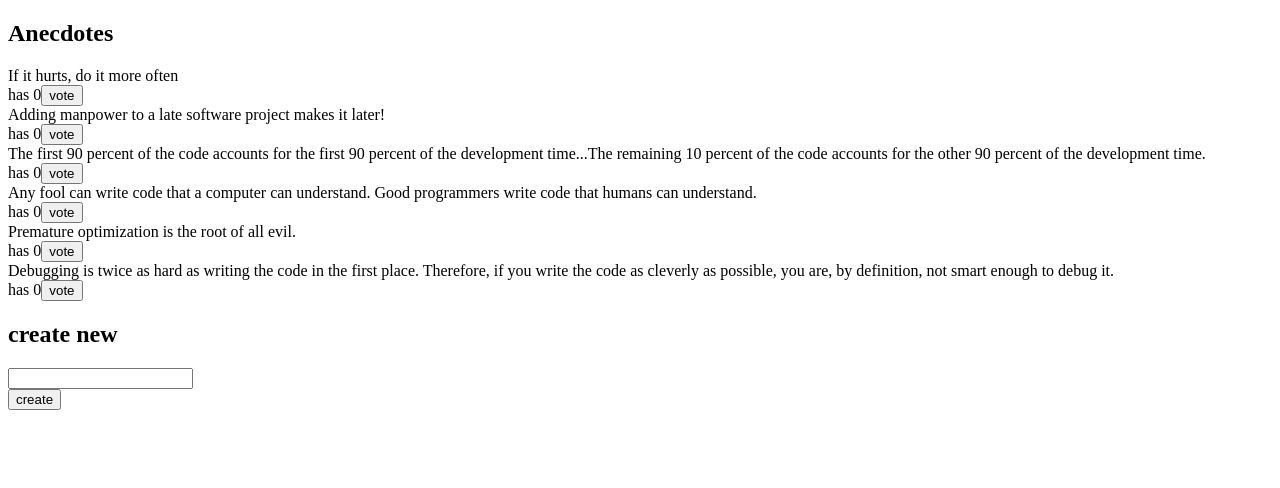
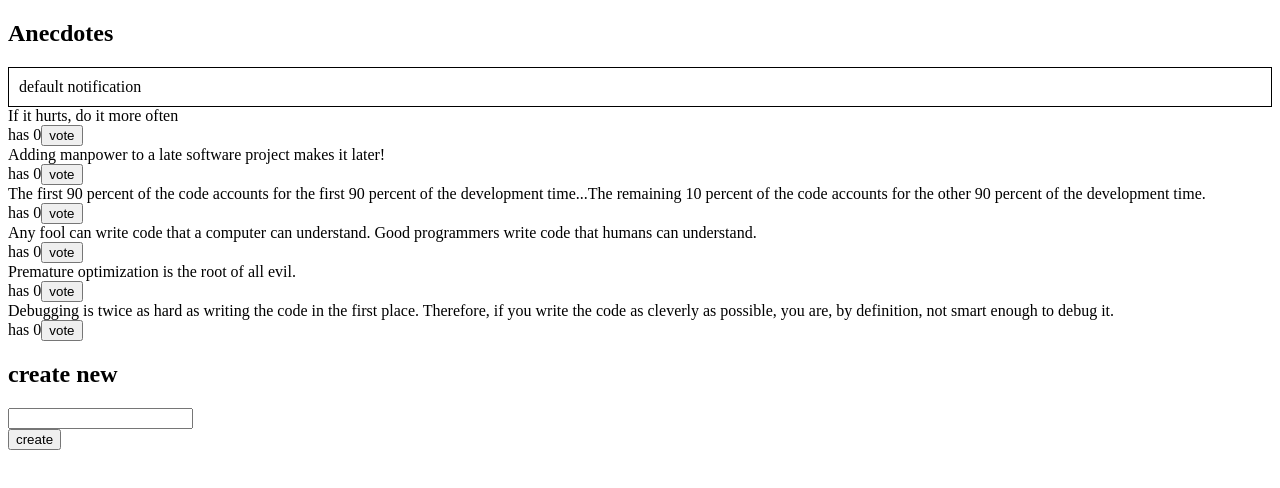
Before and after one commit to tranjt/redux_part6, a React (Create React App) app in the folder redux-anecdotes/: page / in a window 1280 px wide. Shown: the top 488 px of the page. Built offline with nearby package versions, Linux system fonts and the light colour scheme.

Commit message:
part6 ex6.10 Better anecdotes step8

```diff
--- a/redux-anecdotes/src/App.js
+++ b/redux-anecdotes/src/App.js
@@ -1,11 +1,13 @@
 import React from 'react'
 import AnecdoteForm from './components/AnecdoteForm'
 import AnecdoteList from './components/AnecdoteList'
+import Notification from './components/Notification'
 
 const App = () => {
   return (
     <div>
       <h2>Anecdotes</h2>
+      <Notification />
       <AnecdoteList />
       <h2>create new</h2>
       <AnecdoteForm />
--- a/redux-anecdotes/src/components/AnecdoteList.js
+++ b/redux-anecdotes/src/components/AnecdoteList.js
@@ -3,7 +3,7 @@
 import { vote } from '../reducers/anecdoteReducer'
 
 const AnecdoteList = () => {
-  const anecdotes = useSelector(state => state.sort((a, b) => b.votes - a.votes))
+  const anecdotes = useSelector(state => state.anecdotes.sort((a, b) => b.votes - a.votes))
   const dispatch = useDispatch()
 
   const handleVote = (id) => {
--- a/redux-anecdotes/src/components/Notification.js
+++ b/redux-anecdotes/src/components/Notification.js
@@ -1,6 +1,8 @@
 import React from 'react'
+import { useSelector } from 'react-redux'
 
 const Notification = () => {
+  const notification = useSelector(state => state.notification)
   const style = {
     border: 'solid',
     padding: 10,
@@ -8,7 +10,7 @@
   }
   return (
     <div style={style}>
-      render here notification...
+      {notification}
     </div>
   )
 }
--- a/redux-anecdotes/src/reducers/anecdoteReducer.js
+++ b/redux-anecdotes/src/reducers/anecdoteReducer.js
@@ -19,7 +19,7 @@
 
 const initialState = anecdotesAtStart.map(asObject)
 
-const reducer = (state = initialState, action) => {
+const anecdoteReducer = (state = initialState, action) => {
   switch (action.type) {
     case 'NEW_ANECDOTE':
       return [...state, action.data]
@@ -52,4 +52,4 @@
 
 
 
-export default reducer
+export default anecdoteReducer
--- /dev/null
+++ b/redux-anecdotes/src/reducers/notificationReducer.js
@@ -0,0 +1,17 @@
+const notificationReducer = (state = 'default notification', action) => {
+  switch (action.type) {
+    case 'NEW_NOTIFICATION':
+      return action.notification
+    default:
+      return state
+  }
+}
+
+export const setNotification = notification => {
+  return {
+    action: 'NEW_NOTIFICATION',
+    notification
+  }
+}
+
+export default notificationReducer
--- a/redux-anecdotes/src/store.js
+++ b/redux-anecdotes/src/store.js
@@ -1,6 +1,12 @@
-import { createStore } from 'redux'
-import reducer from './reducers/anecdoteReducer'
+import { createStore, combineReducers } from 'redux'
+import anecdoteReducer from './reducers/anecdoteReducer'
+import notificationReducer from './reducers/notificationReducer'
 import { composeWithDevTools } from 'redux-devtools-extension'
+
+const reducer = combineReducers({
+  anecdotes: anecdoteReducer,
+  notification: notificationReducer
+})
 
 const store = createStore(
   reducer,
```
Also changed, not shown: 1 other file (tests, documents, lock files or other folders).
